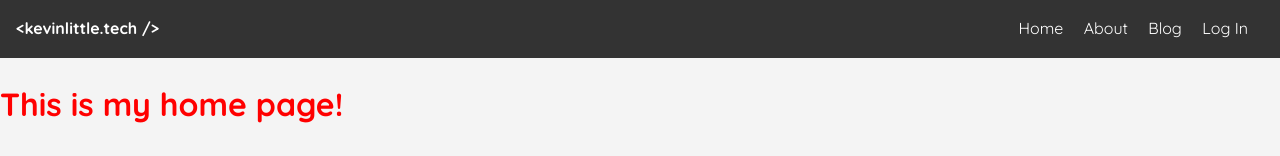
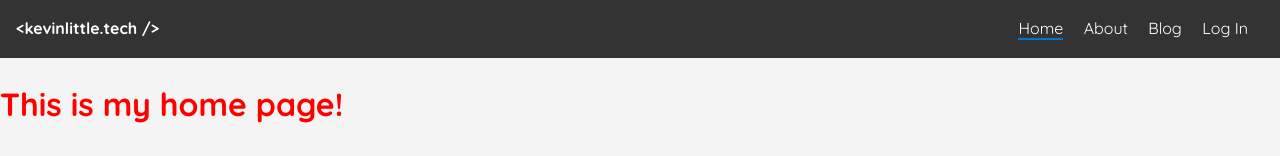
Before and after one commit to crispiestsquid/sveltekit-portfolio, a SvelteKit app: page / in a window 1280 px wide. Shown: the top 156 px of the page. Built offline with nearby package versions, Linux system fonts and the light colour scheme.

Commit message:
Updating the nav bar styles and adding active page indicator

```diff
--- a/src/routes/+layout.svelte
+++ b/src/routes/+layout.svelte
@@ -1,14 +1,20 @@
+<script>
+	import { page } from '$app/stores';
+
+	$: pathname = $page.url.pathname;
+</script>
+
 <svelte:head>
 	<title>Kevin Little Tech</title>
 </svelte:head>
 
 <div id="nav-bar">
-	<p>{'<kevinlittle.tech />'}</p>
+	<a href="/"><p>{'<kevinlittle.tech />'}</p></a>
 	<nav>
-		<a href="/">Home</a>
-		<a href="/about">About</a>
-		<a href="/blog">Blog</a>
-		<a href="/login">Log In</a>
+		<a href="/" class:active={pathname === '/'}>Home</a>
+		<a href="/about" class:active={pathname === '/about'}>About</a>
+		<a href="/blog" class:active={pathname.includes('/blog')}>Blog</a>
+		<a href="/login" class:active={pathname === '/login'}>Log In</a>
 	</nav>
 </div>
 
@@ -30,17 +36,32 @@
 		padding: 1rem;
 		display: flex;
 		justify-content: space-between;
+		align-items: center;
+	}
+
+	#nav-bar a {
+		text-decoration: none;
+		color: inherit;
 	}
 
 	#nav-bar p {
 		font-weight: bold;
-		padding: 0px;
-		margin: 0px;
+		margin: 0;
+		cursor: pointer;
 	}
 
 	nav a {
 		color: #fff;
-		text-decoration: none;
 		margin-right: 1rem;
+		transition: color 0.3s;
+	}
+
+	nav a:hover,
+	nav a.active {
+		color: #0077cc;
+	}
+
+	nav a.active {
+		border-bottom: 2px solid #0077cc;
 	}
 </style>
```
